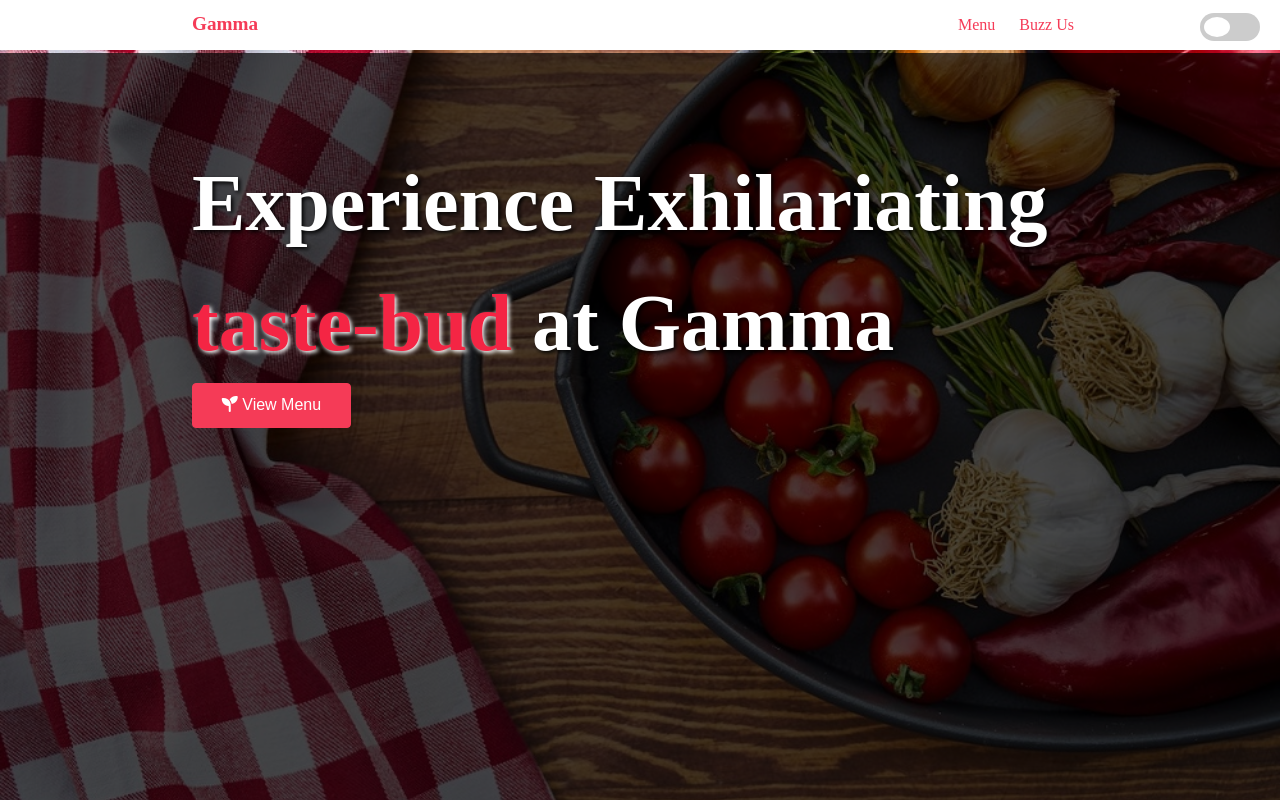
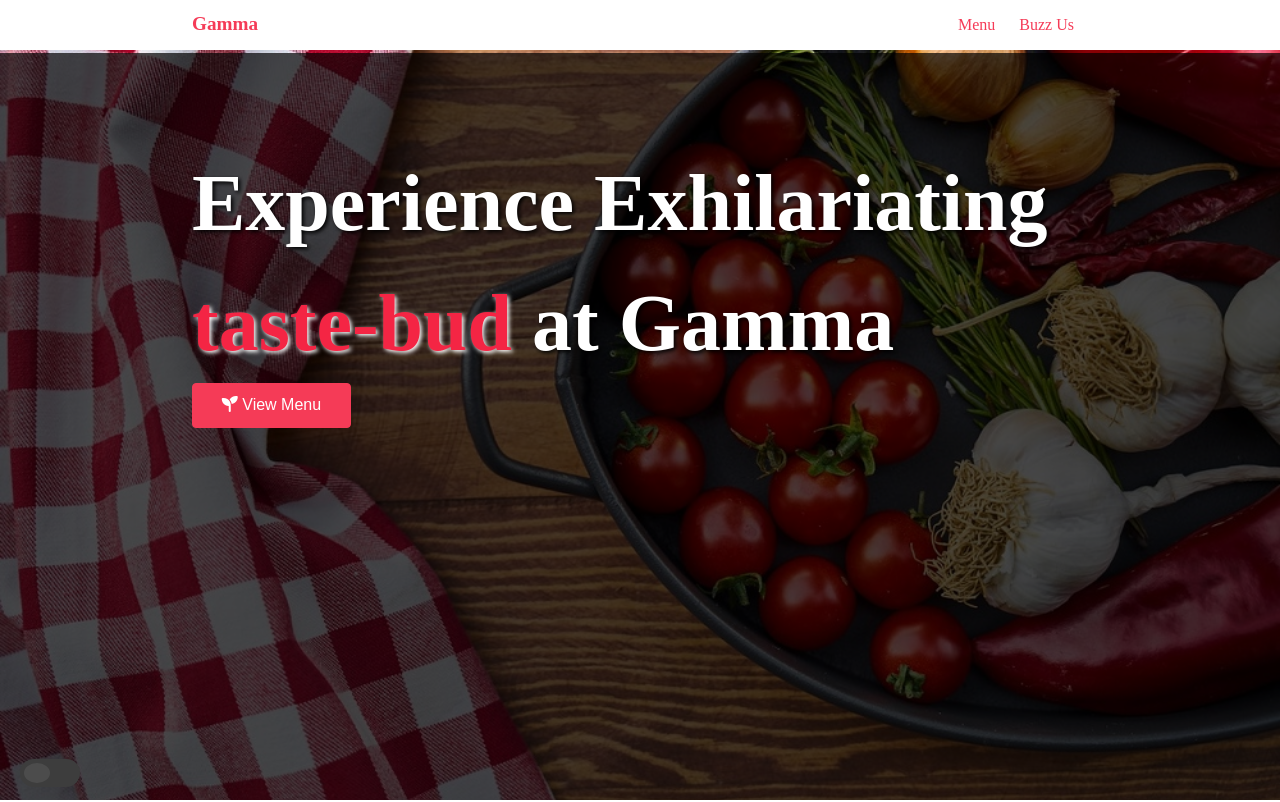
Before and after one commit to giwajossy/gamma, a plain HTML site: page index.html in a window 1280 px wide. Shown: the top 802 px of the page. Drawn offline with Linux system fonts and the light colour scheme; a web font is replaced by a local one.

Commit message:
Refactor: Codebase

```diff
--- a/assets/css/style.css
+++ b/assets/css/style.css
@@ -427,8 +427,8 @@ body.dark-mode #testimonial {
     display: flex;
     width: 60px;
     height: 28px;
-    right: 20px;
-    top: 13px;
+    left: 20px;
+    bottom: 13px;
     /* top: 50%;  */
   }
 
```
